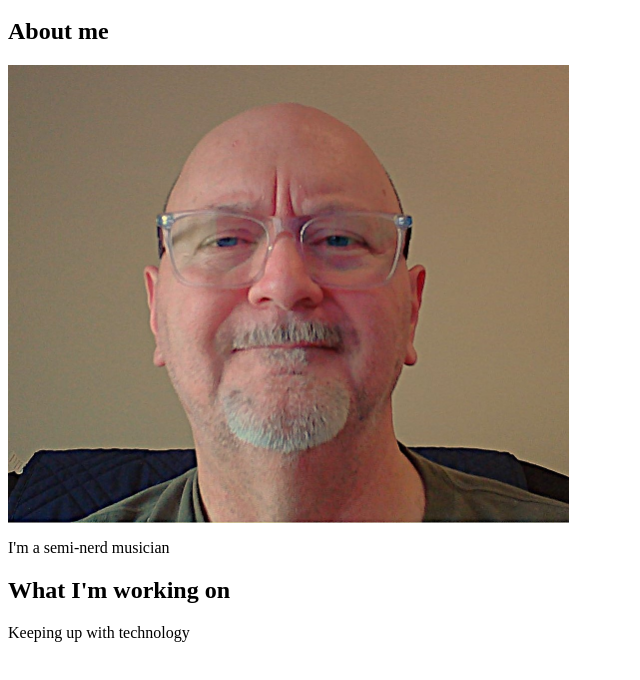
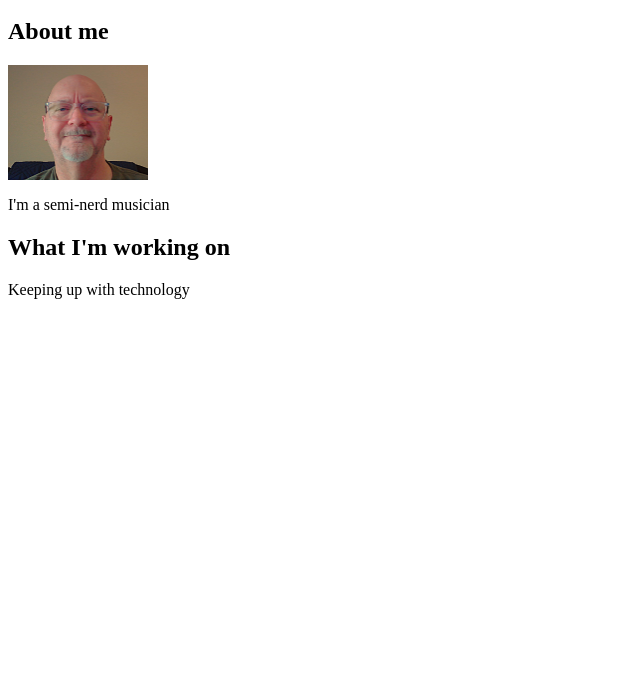
Before and after one commit to ratliffm/mywebsite, a plain HTML site: page index.html in a window 1280 px wide. Shown: the part 48-728 px from the top of the page, without its empty margins (0-640 px from the left). Drawn offline with Linux system fonts and the light colour scheme.

Commit message:
Update index.html

```diff
--- a/index.html
+++ b/index.html
@@ -4,7 +4,7 @@
     </h1>
     <body>
         <h2>About me</h2>
-        <img src="Mark-Pose-20240918.jpg" height="458" width="561">
+        <img src="Mark-Pose-20240918.jpg" height="115" width="140">
         <p>
             I'm a semi-nerd musician
         </p>
```
